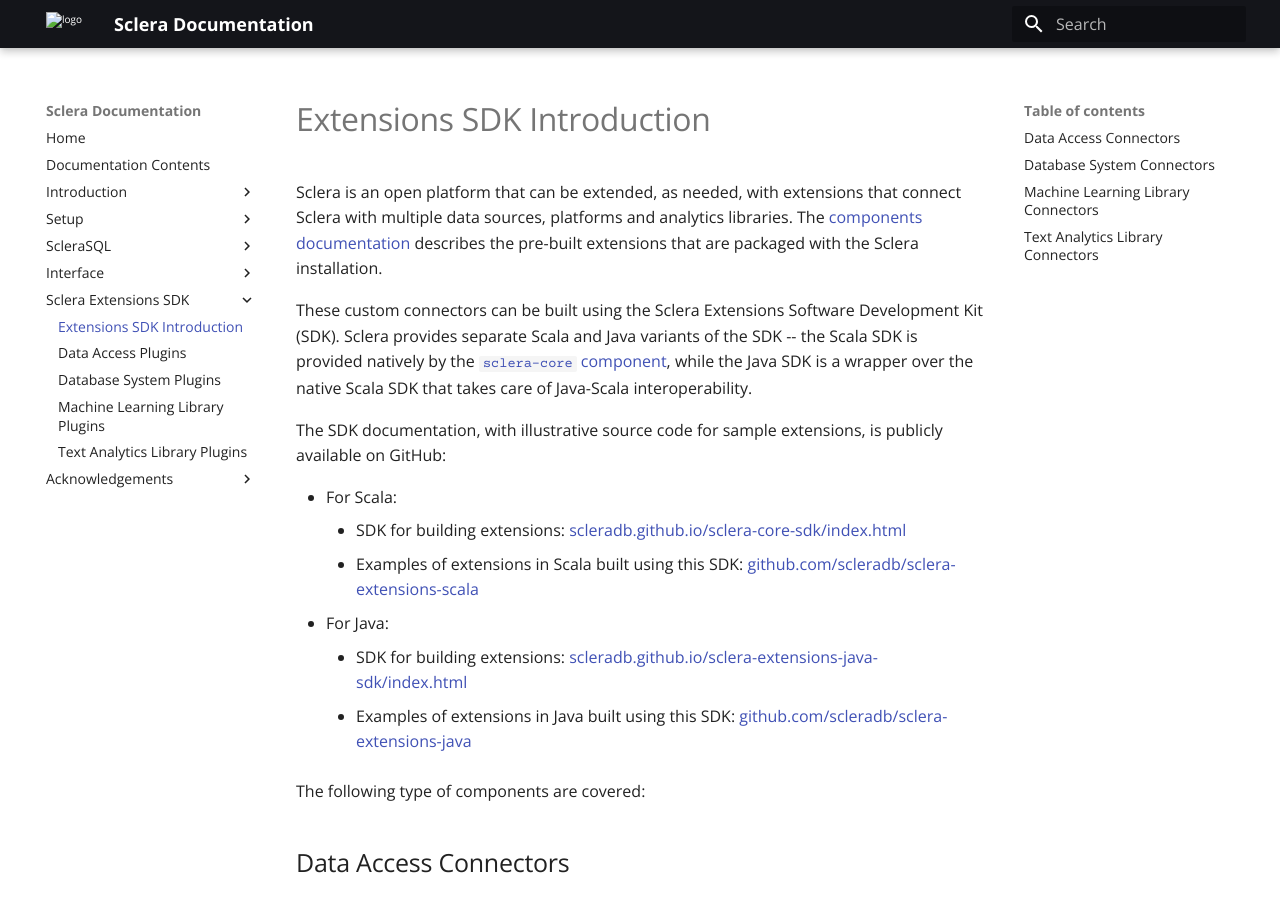
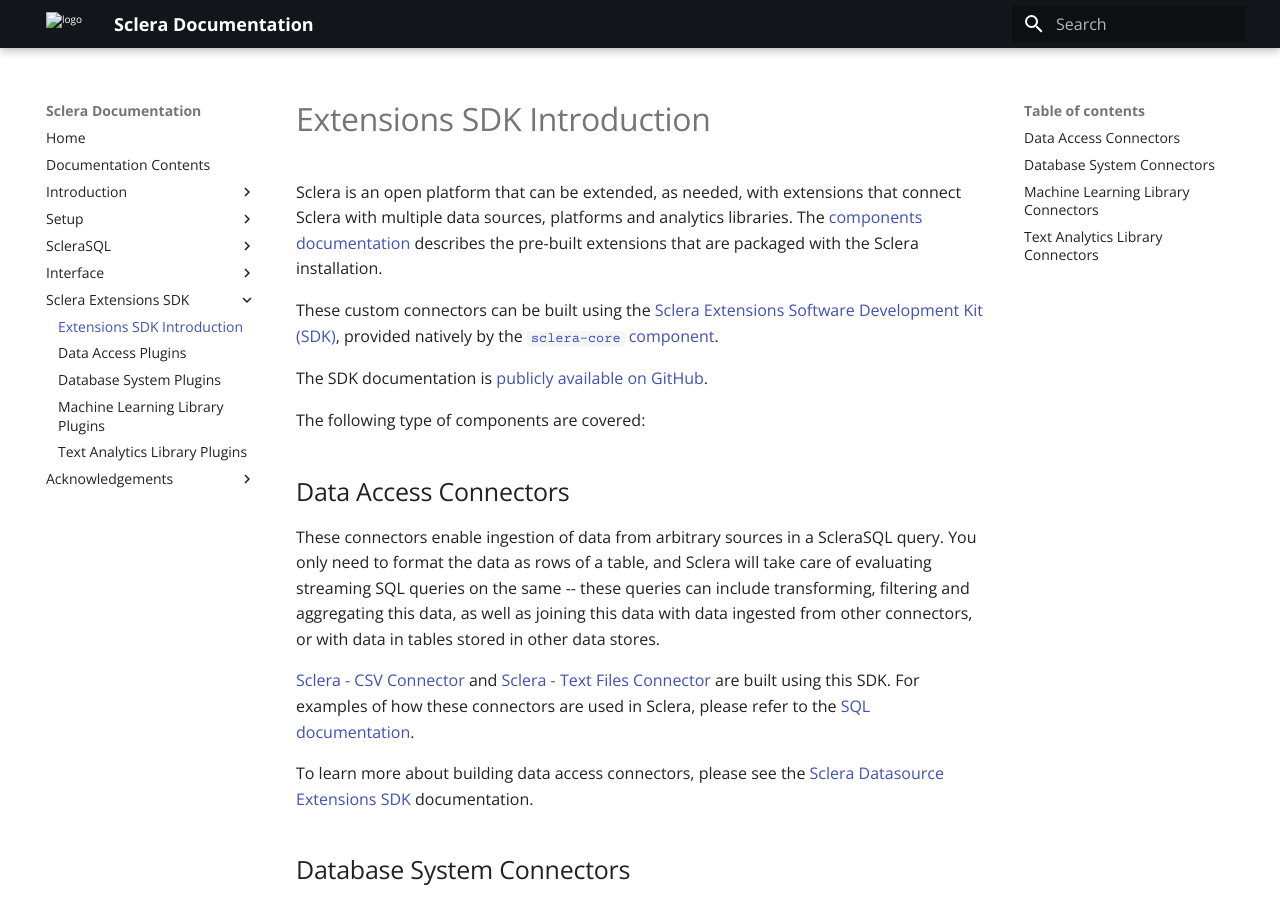
Before and after one commit to scleradb/scleradb.github.io, an MkDocs documentation site: the page built from docsrc/sdk/sdkintro.md, in a window 1280 px wide and 900 px high. Built offline with MkDocs 1.6.1 and Material for MkDocs 9.7.7, drawn with Linux system fonts in a browser that asks for light colours.

```diff
--- a/docsrc/sdk/sdkintro.md
+++ b/docsrc/sdk/sdkintro.md
@@ -1,15 +1,8 @@
 Sclera is an open platform that can be extended, as needed, with extensions that connect Sclera with multiple data sources, platforms and analytics libraries. The [components documentation](../setup/components.md#extensions) describes the pre-built extensions that are packaged with the Sclera installation.
 
-These custom connectors can be built using the Sclera Extensions Software Development Kit (SDK). Sclera provides separate Scala and Java variants of the SDK -- the Scala SDK is provided natively by the [`sclera-core` component](../setup/components.md#sclera-core), while the Java SDK is a wrapper over the native Scala SDK that takes care of Java-Scala interoperability.
+These custom connectors can be built using the [Sclera Extensions Software Development Kit (SDK)](/api/sclera-core/com/scleradb/), provided natively by the [`sclera-core` component](../setup/components.md#sclera-core).
 
-The SDK documentation, with illustrative source code for sample extensions, is publicly available on GitHub:
-
-- <a class="anchor" name="scalasdk"></a> For Scala:
-    - SDK for building extensions: [scleradb.github.io/sclera-core-sdk/index.html](http://scleradb.github.io/sclera-core-sdk/index.html)
-    - Examples of extensions in Scala built using this SDK: [github.com/scleradb/sclera-extensions-scala](https://github.com/scleradb/sclera-extensions-scala)
-- <a class="anchor" name="javasdk"></a> For Java:
-    - SDK for building extensions: [scleradb.github.io/sclera-extensions-java-sdk/index.html](http://scleradb.github.io/sclera-extensions-java-sdk/index.html)
-    - Examples of extensions in Java built using this SDK: [github.com/scleradb/sclera-extensions-java](https://github.com/scleradb/sclera-extensions-java)
+The SDK documentation is [publicly available on GitHub](/api/sclera-core/com/scleradb/).
 
 The following type of components are covered:
 
```
Also changed, not shown: docsrc/sdk/sdkextdataaccess.md (+3 -3 lines), docsrc/sdk/sdkextdbms.md (+8 -8 lines), docsrc/sdk/sdkextml.md (+5 -5 lines), docsrc/sdk/sdkexttext.md (+3 -3 lines).
